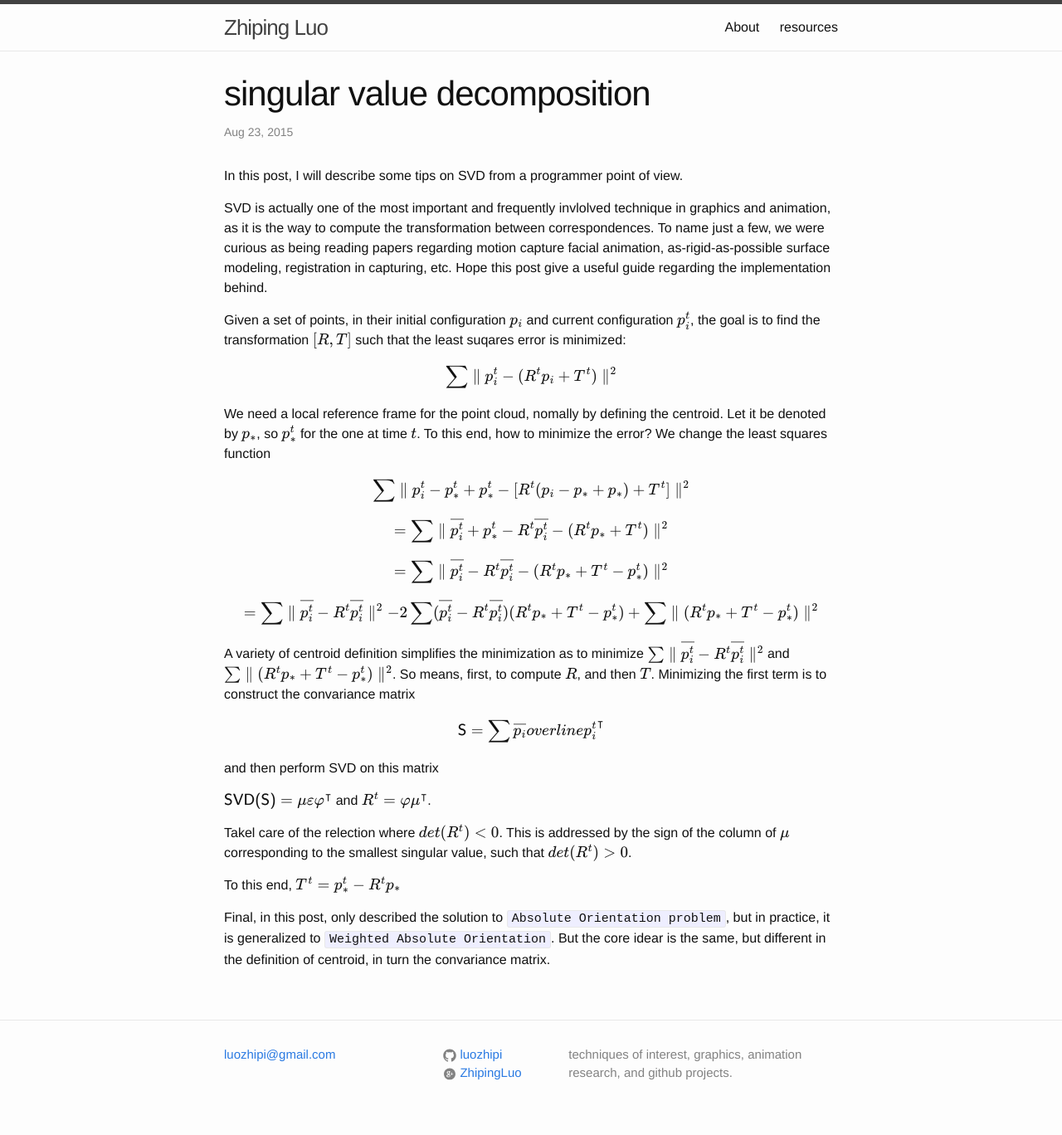
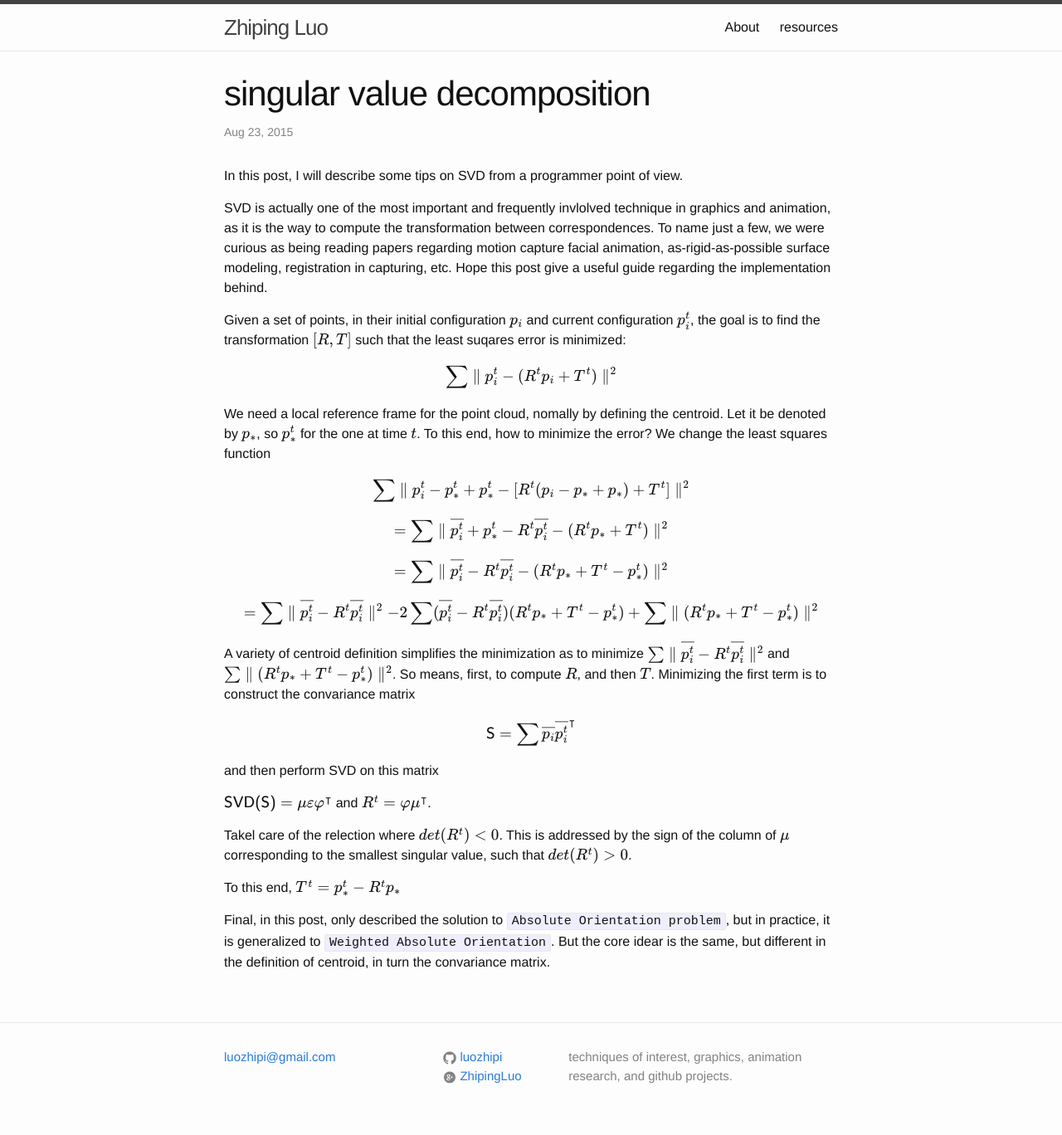
Before and after one commit to luozhipi/luozhipi.github.io, a Jekyll site: the page built from _posts/2015-08-23-svd.markdown, in a window 1280 px wide. Shown: the whole page at 83% size. Built offline with Jekyll 4.4.1, drawn with Linux system fonts in a browser that asks for light colours; formulas are drawn with MathJax 3.

```diff
--- a/_posts/2015-08-23-svd.markdown
+++ b/_posts/2015-08-23-svd.markdown
@@ -28,7 +28,7 @@ $$\sum \parallel \overline{p_{i}^{t}}- R^{t}\overline{p_{i}^{t}} \parallel^{2}$$
 So means, first, to compute $$R$$, and then $$T$$.
  Minimizing the first term is to construct the convariance matrix
 
- $$\mathsf{S}=\sum \overline{p_{i}}overline{p_{i}^{t}}^\intercal$$
+ $$\mathsf{S}=\sum \overline{p_{i}}\overline{p_{i}^{t}}^\intercal$$
 
  and then perform SVD on this matrix
 
```
